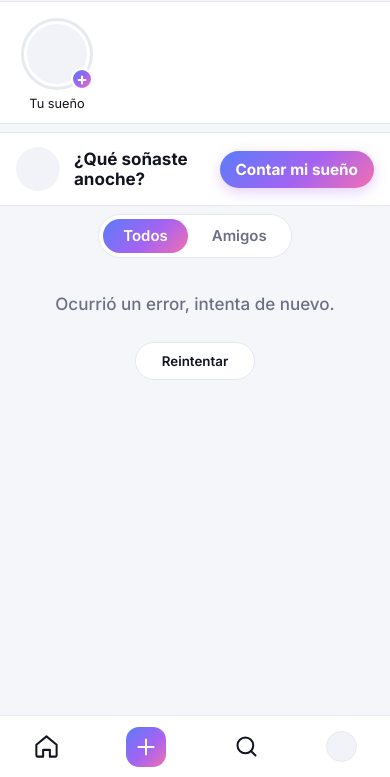
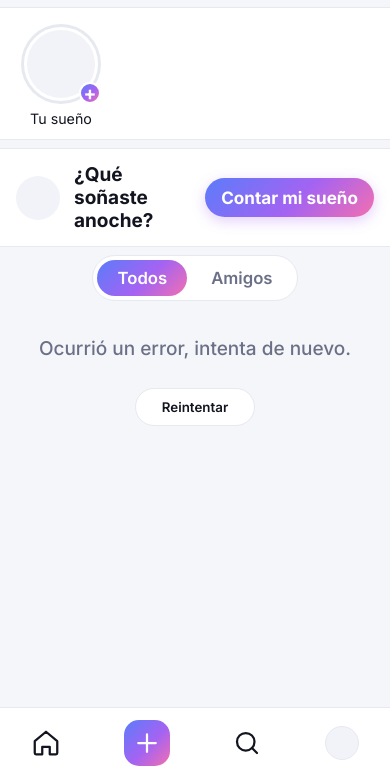
Before and after one commit to andres-mendoza-olvera/Oniria, a website: page Feedback.html in a window 390 px wide. Shown: the part 67-844 px from the top of the page. Drawn offline with Linux system fonts and the light colour scheme; no server answers.

Commit message:
Vista de celular más grande
Textos con raíz de 19px (antes 16px en el diseño original), barras superior
e inferior más altas, íconos, botón "+", historias, avatares y foto del
perfil más grandes. Inicio de sesión con raíz de 18.5px.

Co-Authored-By: Claude Opus 5.5 <noreply@anthropic.com>

```diff
--- a/Feedback.css
+++ b/Feedback.css
@@ -962,20 +962,23 @@ a.autor-enlace:hover { text-decoration: underline; }
 
     /* En celular todo un poco más grande, para que se lea cómodo y no sobre espacio
        (los textos usan rem y suben solos) */
-    html { font-size: 17px; }
-    :root { --alto-top: 60px; }
-    .top-bar .app-name { font-size: 1.55rem; }
-    .top-bar .icono, .bottom-nav .icono { width: 27px; height: 27px; }
-    .bottom-nav { height: calc(62px + env(safe-area-inset-bottom)); }
-    .bottom-nav-item { padding: 10px 16px; }
-    .bottom-nav-item .icono-mas { width: 40px; height: 40px; padding: 7px; border-radius: 13px; }
-    .bottom-nav-item .avatar-xs { width: 31px; height: 31px; }
-    .feed { padding-bottom: calc(86px + env(safe-area-inset-bottom)); }
-    .historia { width: 78px; }
-    .historia .avatar { width: 66px; height: 66px; }
-    .post-header .anillo > .avatar { width: 42px; height: 42px; }
-    .comentario .avatar { width: 36px; height: 36px; }
-    .icono-sm { width: 22px; height: 22px; }
+    html { font-size: 19px; }
+    :root { --alto-top: 66px; }
+    .top-bar { padding: 0 18px; }
+    .top-bar .app-name { font-size: 1.6rem; }
+    .top-bar .icono, .bottom-nav .icono { width: 30px; height: 30px; }
+    .bottom-nav { height: calc(70px + env(safe-area-inset-bottom)); }
+    .bottom-nav-item { padding: 12px 18px; }
+    .bottom-nav-item .icono-mas { width: 46px; height: 46px; padding: 8px; border-radius: 15px; }
+    .bottom-nav-item .avatar-xs { width: 34px; height: 34px; }
+    .feed { padding-bottom: calc(96px + env(safe-area-inset-bottom)); }
+    .historia { width: 86px; }
+    .historia .avatar { width: 74px; height: 74px; }
+    .post-header .anillo > .avatar { width: 48px; height: 48px; }
+    .comentario .avatar { width: 40px; height: 40px; }
+    .icono { width: 27px; height: 27px; }
+    .icono-sm { width: 24px; height: 24px; }
+    .icono-xs { width: 18px; height: 18px; }
 }
 
 /* La tarjeta de perfil del menú es un enlace */
--- a/LogIn.css
+++ b/LogIn.css
@@ -353,7 +353,7 @@ body::after {
 
 /* ----- PANTALLAS PEQUEÑAS ----- */
 @media (max-width: 420px) {
-    html { font-size: 17px; }
+    html { font-size: 18.5px; }
     .login-box { padding: 32px 22px 26px; border-radius: 20px; }
     .app-name { font-size: 2.3rem; }
 }
--- a/Perfil.css
+++ b/Perfil.css
@@ -481,7 +481,7 @@
 @media (max-width: 640px) {
     .perfil-pagina { padding: calc(var(--alto-top) + 16px) 0 calc(80px + env(safe-area-inset-bottom)); }
     .perfil-cabecera { gap: 18px; padding: 0 16px 20px; align-items: flex-start; }
-    .avatar-perfil { width: 92px; height: 92px; border-width: 3px !important; }
+    .avatar-perfil { width: 104px; height: 104px; border-width: 3px !important; }
     .anillo-perfil { padding: 3px; }
     .perfil-fila h1 { font-size: 1.25rem; }
     .perfil-numeros { gap: 18px; font-size: 0.9rem; }
```
